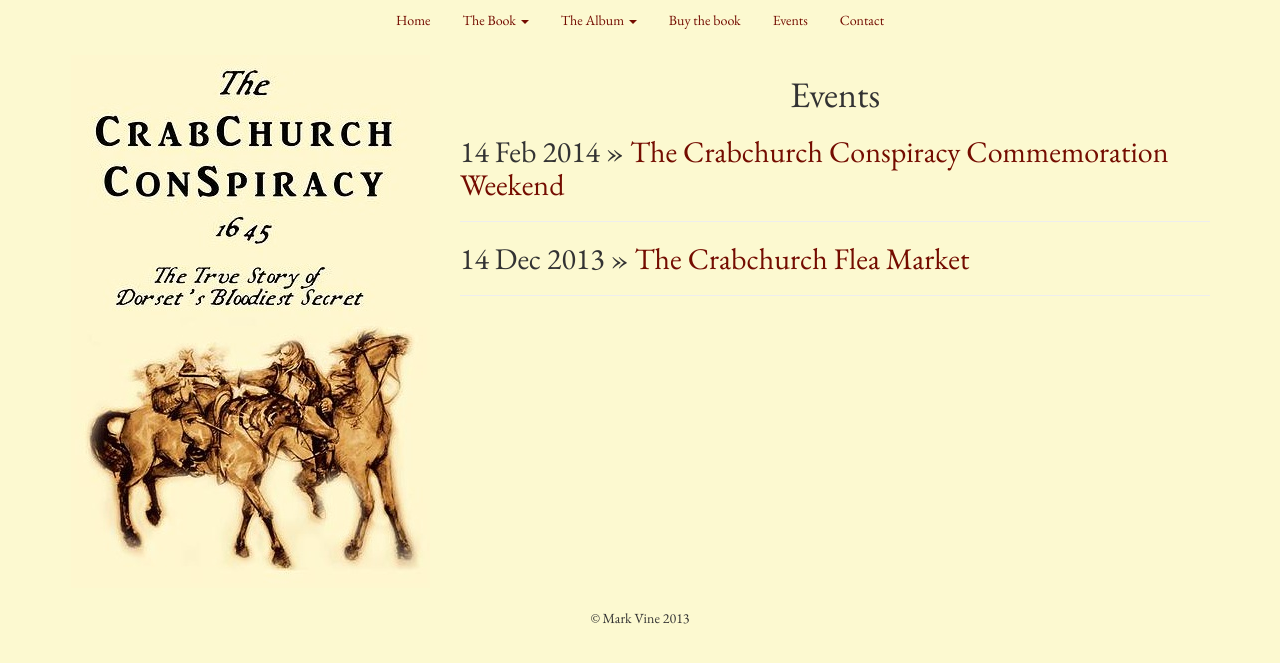
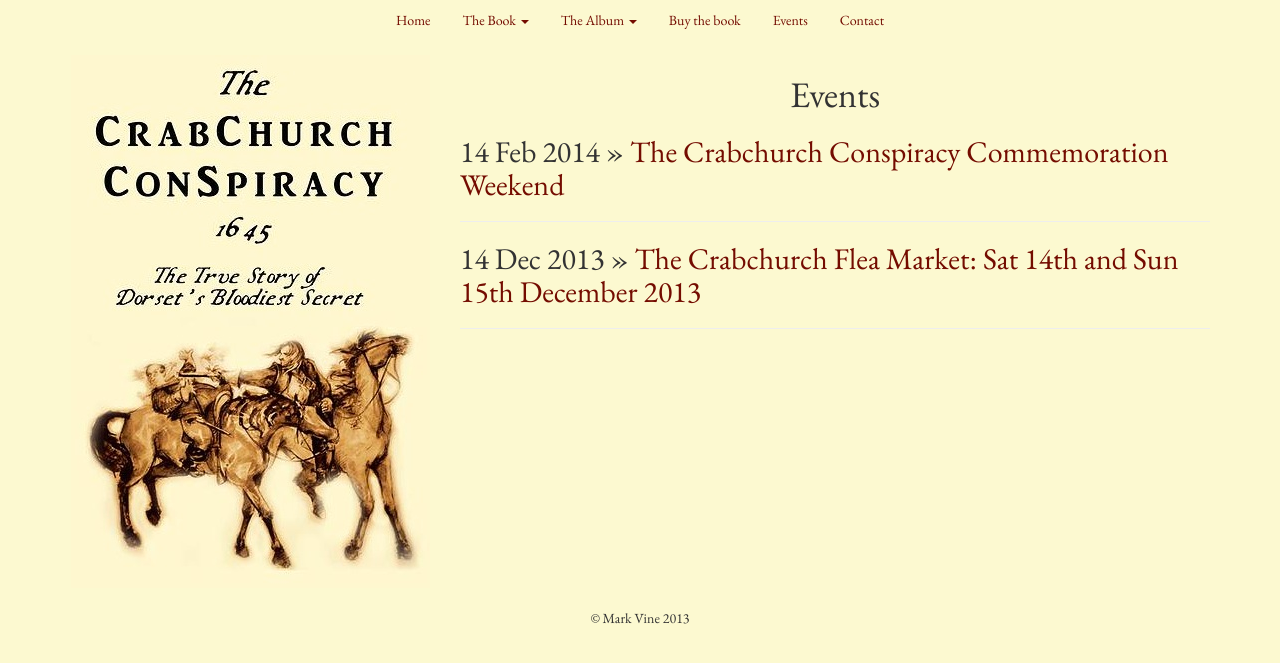
Before and after one commit to crabchurch/crabchurch.github.io, a Jekyll site: the page built from events.html, in a window 1280 px wide. Shown: the top 663 px of the page. Built offline with Jekyll 4.4.1, drawn with Linux system fonts in a browser that asks for light colours; nearby versions of some CDN libraries; some web fonts are replaced; Markdown is read by kramdown in place of the engine named in the settings.

Commit message:
Update 2013-12-15-the-crabchurch-flea-market.markdown

```diff
--- a/_posts/2013-12-15-the-crabchurch-flea-market.markdown
+++ b/_posts/2013-12-15-the-crabchurch-flea-market.markdown
@@ -1,6 +1,6 @@
 ---
 layout: post
-title:  "The Crabchurch Flea Market"
+title:  "The Crabchurch Flea Market: Sat 14th and Sun 15th December 2013"
 date:   2013-12-14 10:00:00
 categories: event market
 ---
@@ -11,6 +11,10 @@ The Old Town Hall, Weymouth
 
 Sunday 14th and 15th December 2013, 10am - 4pm
 
+Mark Vine will be selling the very first copies of The Crabchurch Conspiracy, signing and will be available for answering questions and general chit chat!
+
+Also lots of fantastic antiquities, quirky gift stalls and good company. Tea and coffee available too!
+
 For more information please visit [this page][event_on_fb]
 
 [event_on_fb]:https://www.facebook.com/groups/563407467067696/
```
